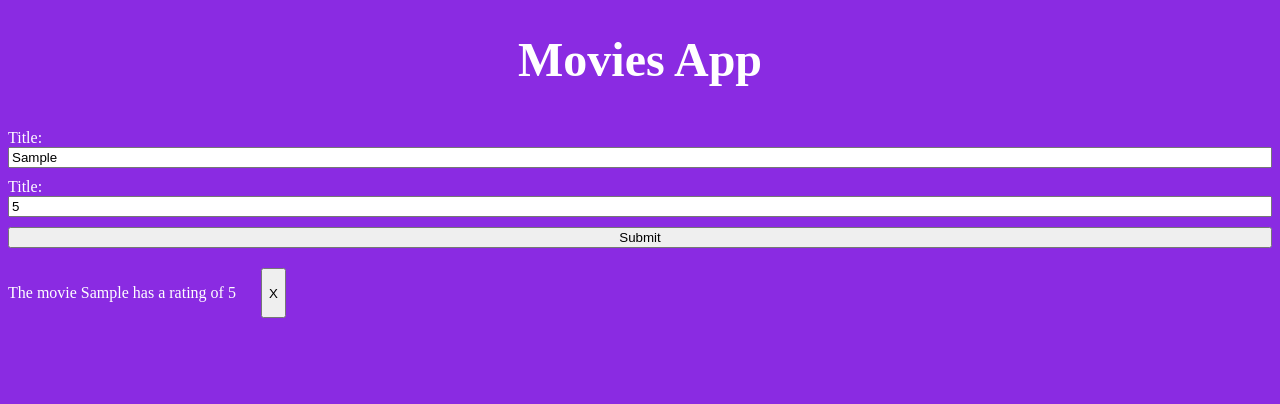
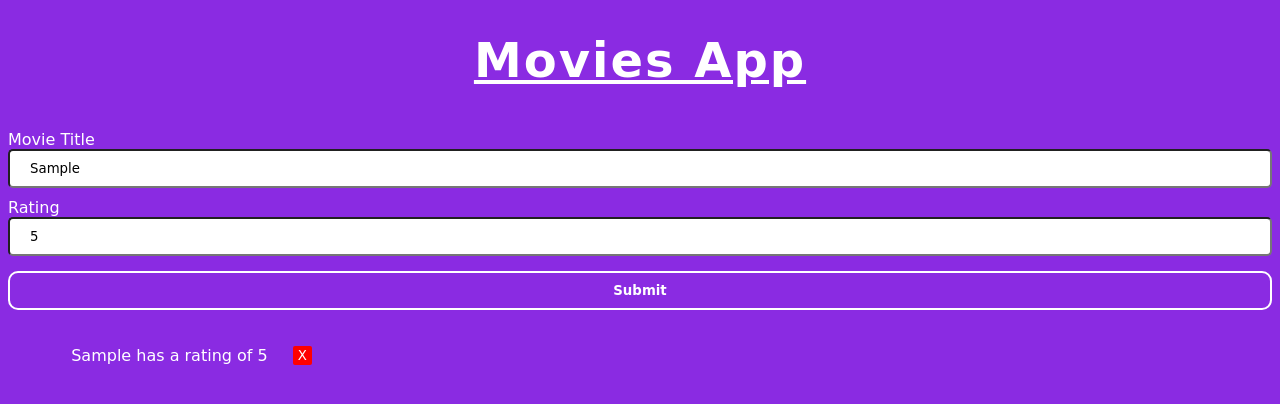
Before and after one commit to Fpitkat/movies-app, a plain HTML site: page index.html in a window 1280 px wide. Both pictures are taken after typing "Sample", "5" into the empty fields and a click on the input "Submit". Drawn offline with nearby package versions, Linux system fonts and the light colour scheme; a web font is replaced by a local one.

Commit message:
Final Commit

```diff
--- a/index.css
+++ b/index.css
@@ -1,12 +1,19 @@
 body {
   background-color: blueviolet;
   color: white;
+}
+
+* {
+  box-sizing: border-box;
+  font-family: 'Unbounded', cursive;
 }
 
 h1 {
   color: white;
   font-size: 3rem;
   text-align: center;
+  letter-spacing: 2px;
+  text-decoration: underline;
 }
 
 form {
@@ -18,14 +25,40 @@ label {
   padding-top: 10px;
 }
 
+input {
+  padding: 10px 20px;
+  border-radius: 5px;
+}
+
 #main {
   display: flex;
-  margin-top: 20px;
-  max-width: 50%;
+  margin: 20px auto;
+  max-width: 90%;
   flex-wrap: wrap;
   gap: 25px;
 }
 
 #submit {
-  margin-top: 10px;
+  margin-top: 15px;
+  color: white;
+  font-weight: bold;
+  padding: 10px 20px;
+  border: 2px solid white;
+  border-radius: 10px;
+  background-color: blueviolet;
 }
+
+#submit:hover {
+  color: blueviolet;
+  background-color: white;
+  font-weight: bold;
+}
+
+.btn-remove {
+  align-self: center;
+  color: white;
+  border: none;
+  background-color: red;
+  border-radius: 2px;
+  padding: 2px 5px;
+}
--- a/index.html
+++ b/index.html
@@ -9,24 +9,31 @@
         content="width=device-width, initial-scale=1.0">
   <link rel="stylesheet"
         href="./index.css">
+  <link rel="preconnect"
+        href="https://fonts.googleapis.com">
+  <link rel="preconnect"
+        href="https://fonts.gstatic.com"
+        crossorigin>
+  <link href="https://fonts.googleapis.com/css2?family=Unbounded:wght@900&display=swap"
+        rel="stylesheet">
   <title>Movies App</title>
 </head>
 
 <body>
   <h1>Movies App</h1>
   <form>
-    <label for="title">Title:</label>
+    <label for="title">Movie Title</label>
     <input type="text"
            name="title"
            id="title"
-           placeholder="movie title">
-    <label for="rating">Title:</label>
+           placeholder="Movie Title">
+    <label for="rating">Rating</label>
     <input type="number"
            name="rating"
            id="rating"
            min='1'
            max='10'
-           placeholder="movie title">
+           placeholder="Movie Rating">
     <input type="submit"
            id="submit"
            value="Submit">
--- a/index.js
+++ b/index.js
@@ -2,7 +2,9 @@ $('form').on('submit', function (e) {
   e.preventDefault()
   const title = $('#title').val()
   const rating = $('#rating').val()
-  $('#main').append(`<p>The movie ${title} has a rating of ${rating}</p>`)
+
+  if (title.length < 2) return
+  $('#main').append(`<p>${title} has a rating of ${rating}</p>`)
   $('#main').append(`<button class='btn-remove'>X</button>`)
 })
 
```
